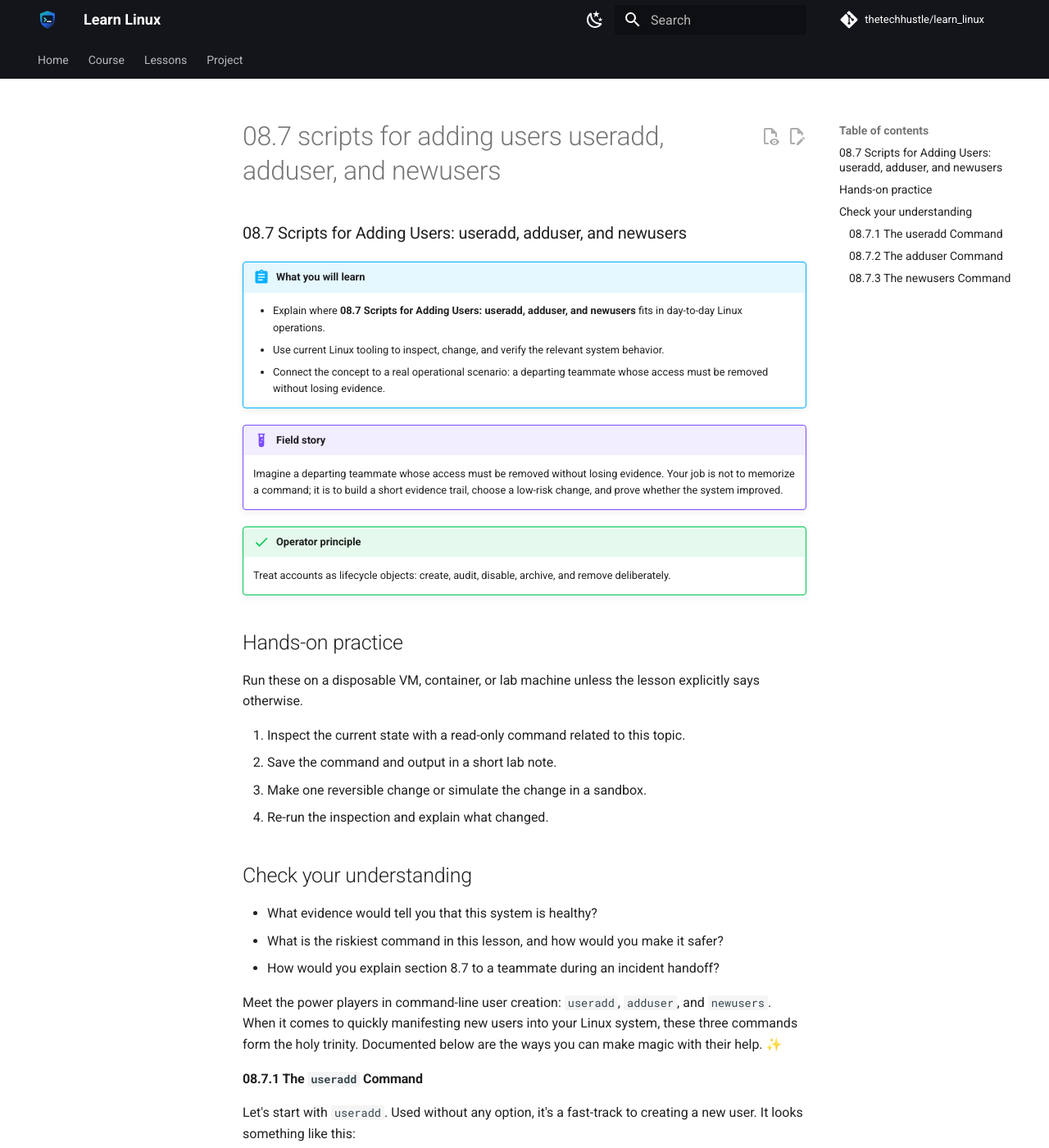
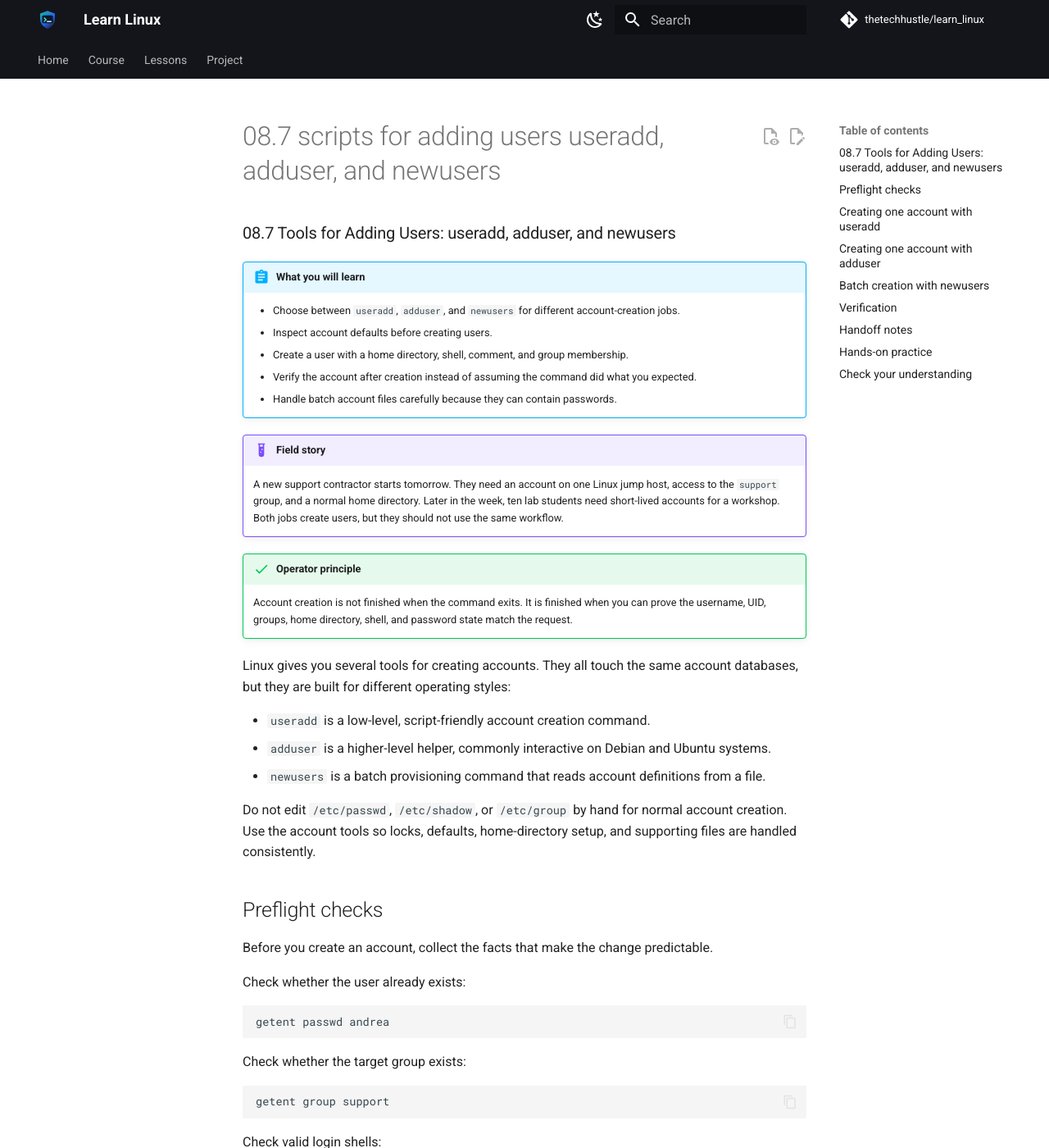
Before and after one commit to thetechhustle/learn_linux, an MkDocs documentation site: the page built from docs/lessons/08_user_management/08.7_scripts_for_adding_users-_useradd,_adduser,_and_newusers.md, in a window 1280 px wide and 1400 px high. Shown: the whole window at 82% size. Built offline with MkDocs 1.6.1 and Material for MkDocs 9.7.7, drawn with Linux system fonts in a browser that asks for light colours; comment, search, counter and statistics services are not loaded; some of the changed text lies outside the part shown.

Commit message:
Improve Chapter 08 user creation tools lesson (#60)
Co-authored-by: Jules Ai <jules@Juless-Air.ts.net lan>

````diff
--- a/docs/lessons/08_user_management/08.7_scripts_for_adding_users-_useradd,_adduser,_and_newusers.md
+++ b/docs/lessons/08_user_management/08.7_scripts_for_adding_users-_useradd,_adduser,_and_newusers.md
@@ -1,106 +1,230 @@
-### 08.7 Scripts for Adding Users: useradd, adduser, and newusers
-
-
+### 08.7 Tools for Adding Users: useradd, adduser, and newusers
 
 !!! abstract "What you will learn"
-    - Explain where **08.7 Scripts for Adding Users: useradd, adduser, and newusers** fits in day-to-day Linux operations.
-    - Use current Linux tooling to inspect, change, and verify the relevant system behavior.
-    - Connect the concept to a real operational scenario: a departing teammate whose access must be removed without losing evidence.
+    - Choose between `useradd`, `adduser`, and `newusers` for different account-creation jobs.
+    - Inspect account defaults before creating users.
+    - Create a user with a home directory, shell, comment, and group membership.
+    - Verify the account after creation instead of assuming the command did what you expected.
+    - Handle batch account files carefully because they can contain passwords.
 
 !!! example "Field story"
-    Imagine a departing teammate whose access must be removed without losing evidence. Your job is not to memorize a command; it is to build a short evidence trail, choose a low-risk change, and prove whether the system improved.
+    A new support contractor starts tomorrow. They need an account on one Linux jump host, access to the `support` group, and a normal home directory. Later in the week, ten lab students need short-lived accounts for a workshop. Both jobs create users, but they should not use the same workflow.
 
 !!! success "Operator principle"
-    Treat accounts as lifecycle objects: create, audit, disable, archive, and remove deliberately.
+    Account creation is not finished when the command exits. It is finished when you can prove the username, UID, groups, home directory, shell, and password state match the request.
+
+Linux gives you several tools for creating accounts. They all touch the same account databases, but they are built for different operating styles:
+
+- `useradd` is a low-level, script-friendly account creation command.
+- `adduser` is a higher-level helper, commonly interactive on Debian and Ubuntu systems.
+- `newusers` is a batch provisioning command that reads account definitions from a file.
+
+Do not edit `/etc/passwd`, `/etc/shadow`, or `/etc/group` by hand for normal account creation. Use the account tools so locks, defaults, home-directory setup, and supporting files are handled consistently.
+
+## Preflight checks
+
+Before you create an account, collect the facts that make the change predictable.
+
+Check whether the user already exists:
+
+```bash
+getent passwd andrea
+```
+
+Check whether the target group exists:
+
+```bash
+getent group support
+```
+
+Check valid login shells:
+
+```bash
+cat /etc/shells
+```
+
+Inspect the current `useradd` defaults:
+
+```bash
+useradd -D
+```
+
+The defaults may include the base home directory, default shell, account expiration policy, mail spool behavior, and skeleton directory. Do not assume every distribution uses the same defaults.
+
+## Creating one account with useradd
+
+`useradd` is useful when you want a clear, repeatable command. It is common in scripts, build procedures, and administrator runbooks.
+
+A bare `useradd` command may create only the account database entries. Depending on local defaults, it may not create a home directory, choose the shell you expect, or set a password.
+
+Use explicit options when the result matters:
+
+```bash
+sudo useradd -m -s /bin/bash -c "Andrea Ramos, support contractor" -G support andrea
+```
+
+The options mean:
+
+- `-m` creates the home directory if it does not already exist.
+- `-s /bin/bash` sets the login shell.
+- `-c "..."` stores a human-readable comment in the GECOS field.
+- `-G support` adds the user to the supplementary `support` group.
+
+Set the initial password separately:
+
+```bash
+sudo passwd andrea
+```
+
+If this is a service account, do not give it a normal interactive password. Service accounts usually need a locked password and a restricted shell unless the application has a documented reason to log in interactively:
+
+```bash
+sudo useradd -r -s /usr/sbin/nologin -c "Backup service account" backupsvc
+sudo passwd -l backupsvc
+```
+
+On some systems, `nologin` may live at `/sbin/nologin`. Check `/etc/shells` and local policy before choosing the shell.
+
+## Creating one account with adduser
+
+`adduser` is easier for one-off human accounts on distributions where it is available. On Debian and Ubuntu, it is usually an interactive helper around lower-level account tools. It prompts for a password and user details, and it normally creates a home directory.
+
+```bash
+sudo adduser andrea
+```
+
+Use `adduser` when you are working directly at the terminal and want prompts. Use `useradd` when you need exact options in a documented command or script.
+
+Be careful when moving between distributions. On some systems, `adduser` may be missing, may be a symlink to `useradd`, or may behave differently from the Debian-style helper. Confirm behavior with the local manual page:
+
+```bash
+man adduser
+```
+
+## Batch creation with newusers
+
+`newusers` creates or updates multiple users from a colon-separated file. It is useful for lab environments, classroom systems, and approved bulk provisioning jobs.
+
+The input format resembles passwd-style fields:
+
+```text
+username:password:uid:gid:comment:home_directory:shell
+```
+
+Example file:
+
+```text
+lab01:ChangeMe-OnlyInLab::1001:Lab User 01:/home/lab01:/bin/bash
+lab02:ChangeMe-OnlyInLab::1001:Lab User 02:/home/lab02:/bin/bash
+```
+
+The file is sensitive because it can contain initial passwords. Protect it before use:
+
+```bash
+chmod 600 new_users.txt
+```
+
+Then run:
+
+```bash
+sudo newusers new_users.txt
+```
+
+After provisioning, verify the accounts and remove the sensitive input file according to your site's retention policy. Do not leave password-bearing files in shell history, shared folders, tickets, chat logs, or source control.
+
+## Verification
+
+Verify the result after any account creation workflow.
+
+Check the passwd database:
+
+```bash
+getent passwd andrea
+```
+
+Check UID, primary group, and supplementary groups:
+
+```bash
+id andrea
+```
+
+Check the home directory:
+
+```bash
+ls -ld /home/andrea
+```
+
+Check password status:
+
+```bash
+sudo passwd -S andrea
+```
+
+Check the shell:
+
+```bash
+getent passwd andrea | cut -d: -f7
+```
+
+If the user needs group access added after creation, use `usermod -aG` so existing supplementary groups are preserved:
+
+```bash
+sudo usermod -aG support andrea
+```
+
+The `-a` matters. Without it, `usermod -G` replaces the user's supplementary group list.
+
+## Handoff notes
+
+For a real account request, record:
+
+- Who requested the account.
+- The username created.
+- Whether it is a human or service account.
+- The groups assigned.
+- The shell and home directory.
+- The verification commands you ran.
+- Any expiration or offboarding date.
+
+This gives the next administrator enough context to audit, disable, or remove the account later.
 
 ## Hands-on practice
 
-Run these on a disposable VM, container, or lab machine unless the lesson explicitly says otherwise.
+Run these commands only on a disposable VM, container, or lab machine.
 
-1. Inspect the current state with a read-only command related to this topic.
-2. Save the command and output in a short lab note.
-3. Make one reversible change or simulate the change in a sandbox.
-4. Re-run the inspection and explain what changed.
+1. Inspect current defaults:
+
+    ```bash
+    useradd -D
+    ```
+
+2. Create a disposable lab user:
+
+    ```bash
+    sudo useradd -m -s /bin/bash -c "Disposable lab user" lab-andrea
+    ```
+
+3. Set a temporary password:
+
+    ```bash
+    sudo passwd lab-andrea
+    ```
+
+4. Verify the account:
+
+    ```bash
+    getent passwd lab-andrea
+    id lab-andrea
+    ls -ld /home/lab-andrea
+    sudo passwd -S lab-andrea
+    ```
+
+5. Write a short lab note explaining which files or databases changed and which command proved each change.
 
 ## Check your understanding
 
-- What evidence would tell you that this system is healthy?
-- What is the riskiest command in this lesson, and how would you make it safer?
-- How would you explain section 8.7 to a teammate during an incident handoff?
-
-
-Meet the power players in command-line user creation: `useradd`, `adduser`, and `newusers`. When it comes to quickly manifesting new users into your Linux system, these three commands form the holy trinity. Documented below are the ways you can make magic with their help. ✨
-
-#### 08.7.1 The `useradd` Command
-
-Let's start with `useradd`. Used without any option, it's a fast-track to creating a new user. It looks something like this:
-
-```bash
-# Syntax
-sudo useradd [username]
-
-# Example
-sudo useradd andrea
-```
-Running just the `useradd` command creates an entry for the new user in the `/etc/passwd` file. However, it doesn't set a password or create a home directory.
-
-To add a password, we utilize the `passwd` command:
-```bash
-# Syntax
-sudo passwd [username]
-
-# Example
-sudo passwd andrea
-```
-Remember, you can also set up a home directory during user creation by using the `-m` option with `useradd`:
-
-```bash
-# Syntax
-sudo useradd -m [username]
-
-# Example
-sudo useradd -m andrea
-```
-You'll find the newly created home directory under `/home/[username]`.
-
-#### 08.7.2 The `adduser` Command
-
-Next up, `adduser`. This command is more interactive and user-friendly, asking for necessary information like the password and the user's full name. When creating a new user using `adduser`, it automatically creates a home directory:
-
-```bash
-# Syntax
-sudo adduser [username]
-
-# Example
-sudo adduser andrea
-```
-
-For each prompt, input the required data, and the user will be ready for action. 🚀
-
-#### 08.7.3 The `newusers` Command
-
-Finally, the `newusers` command takes user creation to another level. It allows you to add multiple new users at once by reading details from a file. The file should be formatted in a specific way, representing fields from the `/etc/passwd` and `/etc/shadow` files.
-
-```bash
-# Syntax
-sudo newusers [filename]
-
-# Example
-sudo newusers new_users.txt
-```
-
-Remember, the file `new_users.txt` should contain one line per user, with each field separated by a colon (:). Here's an example of the format:
-
-```
-username:passwd:UserId:GroupId:User_Info:HomeDirectory:Shell
-```
-Each element in the file is interpreted as follows:
-
-- **Username**: The new user's name.
-- **passwd**: The initial password.
-- **UserId & GroupId**: These are numeric IDs (optional). If left blank, system defaults are used.
-- **User_Info**: This contains extra info about the user (optional).
-- **HomeDirectory**: The location for this user's home directory (optional).
-- **Shell**: The default shell for the user (optional).
-
-With these tools up your sleeve, you're well on your way to managing users in a Linux environment. Practice using these commands - with proficiency comes efficiency. Remain diligent, and remember that each step taken is an upward move along your journey in mastery of Linux. 💪
+- When would you choose `useradd` instead of `adduser`?
+- Why is a `newusers` input file sensitive?
+- Which command shows the account's UID and group membership?
+- Why should you inspect `useradd -D` before relying on default behavior?
+- What is the risk of running `usermod -G support andrea` without `-a`?
````
